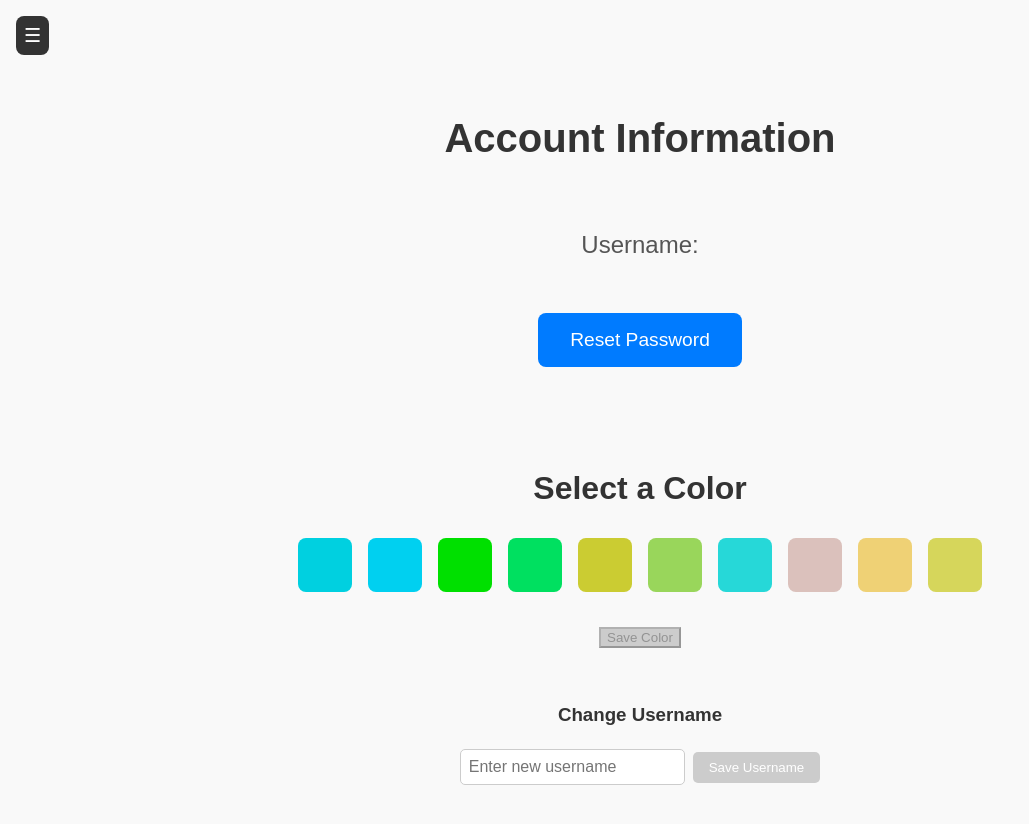
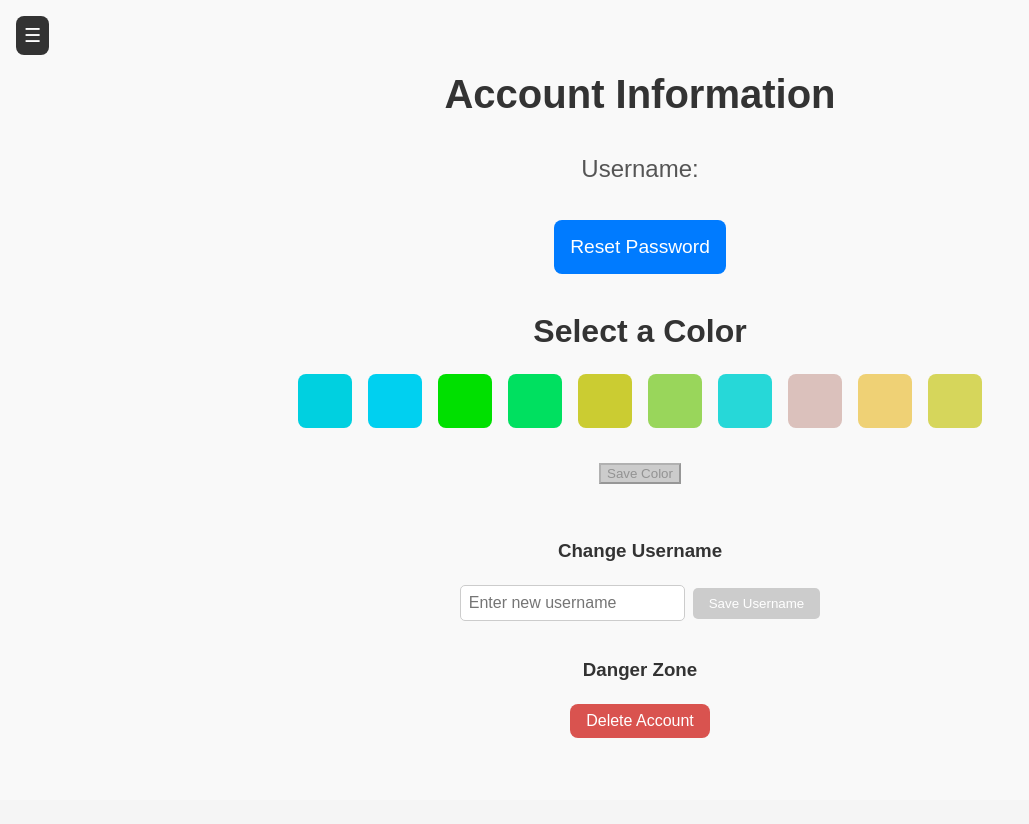
Before and after one commit to coloredinchris/database-chatroom, a React (Create React App) app: page /account in a window 1280 px wide. Shown: the top 824 px of the page, without its empty margins (0-1029 px from the left). After the commit the page ends 800 px from the top, so only its background shows below. Built offline with nearby package versions, Linux system fonts and the light colour scheme; no server answers.

Commit message:
delete account moved to account page

```diff
--- a/src/pages/Account.js
+++ b/src/pages/Account.js
@@ -12,6 +12,8 @@ const Account = ({ username }) => {
     const [selectedColor, setSelectedColor] = useState("");
     const [newUsername, setNewUsername] = useState("");
     const [isModerator, setIsModerator] = useState(false);
+    const [showDeleteOverlay, setShowDeleteOverlay] = useState(false);
+    const [confirmationInput, setConfirmationInput] = useState("");
     const navigate = useNavigate();
 
     useEffect(() => {
@@ -36,7 +38,7 @@ const Account = ({ username }) => {
         }
 
         const confirmed = window.confirm(`Are you sure you want to change your username to "${newUsername}"? You will be logged out afterward.`);
-        if (!confirmed) return; // user canceled
+        if (!confirmed) return;
 
         try {
             const res = await fetch("http://localhost:5000/change-username", {
@@ -50,13 +52,11 @@ const Account = ({ username }) => {
             if (res.ok) {
                 alert("Username updated successfully! You will now be logged out.");
 
-            // After successful username change, force logout
                 await fetch("http://localhost:5000/logout", {
                     method: "POST",
                     credentials: "include",
                 });
 
-            // Now redirect to login page
                 navigate("/login");
             } else {
                 alert(data.error || "Failed to update username.");
@@ -66,7 +66,6 @@ const Account = ({ username }) => {
             alert("Something went wrong.");
         }
     };
-
 
     const handleResetPassword = () => {
         navigate("/forgot-password");
@@ -89,6 +88,32 @@ const Account = ({ username }) => {
         } catch (err) {
             console.error("Error updating color:", err);
             alert("An error occurred while updating the color.");
+        }
+    };
+
+    const handleDeleteAccount = async () => {
+        if (confirmationInput.trim() !== username) {
+            alert("Username does not match. Please type your username exactly as it appears.");
+            return;
+        }
+
+        try {
+            const response = await fetch("http://localhost:5000/delete-user", {
+                method: "DELETE",
+                credentials: "include",
+            });
+
+            const data = await response.json();
+            if (response.ok) {
+                alert(data.message);
+                localStorage.removeItem("username");
+                navigate("/register");
+            } else {
+                alert(data.error || "Failed to delete account.");
+            }
+        } catch (err) {
+            console.error("Error deleting account:", err);
+            alert("An error occurred while deleting the account.");
         }
     };
 
@@ -118,6 +143,7 @@ const Account = ({ username }) => {
                     Save Color
                 </button>
             </div>
+
             <div className="username-change">
                 <h3>Change Username</h3>
                 <input
@@ -129,6 +155,8 @@ const Account = ({ username }) => {
                 <button onClick={handleUsernameChange} disabled={!newUsername}>
                     Save Username
                 </button>
+            </div>
+
             {isModerator && (
                 <div className="manage-users-section">
                     <h3>Moderation</h3>
@@ -137,7 +165,42 @@ const Account = ({ username }) => {
                     </Link>
                 </div>
             )}
+
+            {/* DELETE ACCOUNT Button */}
+            <div className="delete-account-section">
+                <h3>Danger Zone</h3>
+                <button
+                    onClick={() => setShowDeleteOverlay(true)}
+                    className="delete-account-button"
+                >
+                    Delete Account
+                </button>
             </div>
+
+            {/* DELETE ACCOUNT OVERLAY */}
+            {showDeleteOverlay && (
+                <div className="delete-confirmation-overlay">
+                    <div className="delete-confirmation">
+                        <h3>Confirm Account Deletion</h3>
+                        <p>Type your username to confirm:</p>
+                        <input
+                            type="text"
+                            placeholder="Enter your username"
+                            value={confirmationInput}
+                            onChange={(e) => setConfirmationInput(e.target.value)}
+                        />
+                        <button onClick={handleDeleteAccount} className="confirm-delete-button">
+                            Confirm Delete
+                        </button>
+                        <button
+                            onClick={() => setShowDeleteOverlay(false)}
+                            className="cancel-delete-button"
+                        >
+                            Cancel
+                        </button>
+                    </div>
+                </div>
+            )}
         </div>
     );
 };
--- a/src/styles/Account.css
+++ b/src/styles/Account.css
@@ -1,5 +1,5 @@
 .account-page {
-    padding: 2rem;
+    padding: 0 1rem 0 1rem;;
     text-align: center;
     font-family: Arial, sans-serif;
     background-color: #f9f9f9;
@@ -11,26 +11,25 @@
 }
 
 .account-page h1 {
-    font-size: 2.5rem; /* Scales with screen size */
+    font-size: 2.5rem;
     color: #333;
-    margin-bottom: 2rem;
+    margin: 0;
 }
 
 .account-page p {
-    font-size: 1.5rem; /* Scales with screen size */
+    font-size: 1.5rem;
     color: #555;
-    margin-bottom: 3rem;
+    margin-bottom: 2rem;
 }
 
 .reset-password-button {
     background-color: #007bff;
     color: white;
     border: none;
-    padding: 1rem 2rem; /* Scales with screen size */
-    font-size: 1.2rem; /* Scales with screen size */
+    padding: 1rem 1rem;
+    font-size: 1.2rem;
     border-radius: 0.5rem;
     cursor: pointer;
-    margin-bottom: 2rem;
     transition: background-color 0.3s ease;
 }
 
@@ -44,9 +43,9 @@
 }
 
 .color-selection h3 {
-    font-size: 2rem; /* Scales with screen size */
+    margin: 0;
+    font-size: 2rem;
     color: #333;
-    margin-bottom: 1.5rem;
 }
 
 .color-options {
@@ -95,8 +94,8 @@ button:not(:disabled):hover {
     background-color: #28a745;
     color: white;
     border: none;
-    padding: 1rem 2rem; /* Scales with screen size */
-    font-size: 1.2rem; /* Scales with screen size */
+    padding: 1rem 2rem;
+    font-size: 1.2rem;
     border-radius: 0.5rem;
     cursor: pointer;
     margin-top: 2rem;
@@ -152,9 +151,82 @@ button:not(:disabled):hover {
     color: white;
     text-decoration: none;
     border-radius: 8px;
-    margin-top: 10px;
   }
 
   .manage-users-button:hover {
     background-color: #00B0C0;
   }
+
+  .delete-account-section {
+    padding-top: 1rem;
+}
+
+/* Overlay for Delete Confirmation */
+.delete-confirmation-overlay {
+    position: fixed;
+    top: 0;
+    left: 0;
+    width: 100vw;
+    height: 100vh;
+    background-color: rgba(0, 0, 0, 0.5); /* Dimmed background */
+    display: flex;
+    justify-content: center;
+    align-items: center;
+    z-index: 2000;
+}
+
+.delete-confirmation {
+    background-color: white;
+    padding: 2rem;
+    border-radius: 0.5rem;
+    box-shadow: 0 0.4rem 0.6rem rgba(0, 0, 0, 0.2);
+    text-align: center;
+    width: 20rem; /* Fixed width for the confirmation box */
+}
+
+.delete-confirmation input {
+    padding: 0.5rem;
+    font-size: 1rem;
+    border: 1px solid #ccc;
+    border-radius: 0.5rem;
+    width: 100%; /* Full width input */
+    margin-bottom: 1rem;
+}
+
+.confirm-delete-button,
+.cancel-delete-button {
+    background-color: #d9534f;
+    color: white;
+    font-size: 1rem;
+    padding: 0.5rem 1rem;
+    border-radius: 0.5rem;
+    border: none;
+    cursor: pointer;
+    transition: background-color 0.2s ease;
+    width: 100%; /* Match the width of other buttons */
+    margin-bottom: 0.5rem;
+}
+
+.delete-account-button {
+    background-color: #d9534f;
+    color: white;
+    font-size: 1rem;
+    padding: 0.5rem 1rem;
+    border-radius: 0.5rem;
+    border: none;
+    cursor: pointer;
+    transition: background-color 0.2s ease;
+    width: 100%; /* Match the width of other buttons */
+}
+
+.confirm-delete-button:hover {
+    background-color: #c9302c;
+}
+
+.cancel-delete-button {
+    background-color: #6c757d;
+}
+
+.cancel-delete-button:hover {
+    background-color: #5a6268;
+}
--- a/src/styles/HamburgerMenu.css
+++ b/src/styles/HamburgerMenu.css
@@ -80,81 +80,6 @@
     background-color: var(--translucent-river-teal);
 }
 
-/* Delete Account Button */
-.delete-account-button {
-    background-color: #d9534f;
-    color: white;
-    font-size: 1rem;
-    padding: 0.5rem 1rem;
-    border-radius: 0.5rem;
-    border: none;
-    cursor: pointer;
-    transition: background-color 0.2s ease;
-    width: 100%; /* Match the width of other buttons */
-}
-
-.delete-account-button:hover {
-    background-color: #c9302c;
-}
-
-/* Overlay for Delete Confirmation */
-.delete-confirmation-overlay {
-    position: fixed;
-    top: 0;
-    left: 0;
-    width: 100vw;
-    height: 100vh;
-    background-color: rgba(0, 0, 0, 0.5); /* Dimmed background */
-    display: flex;
-    justify-content: center;
-    align-items: center;
-    z-index: 2000;
-}
-
-.delete-confirmation {
-    background-color: white;
-    padding: 2rem;
-    border-radius: 0.5rem;
-    box-shadow: 0 0.4rem 0.6rem rgba(0, 0, 0, 0.2);
-    text-align: center;
-    width: 20rem; /* Fixed width for the confirmation box */
-}
-
-.delete-confirmation input {
-    padding: 0.5rem;
-    font-size: 1rem;
-    border: 1px solid #ccc;
-    border-radius: 0.5rem;
-    width: 100%; /* Full width input */
-    margin-bottom: 1rem;
-}
-
-.confirm-delete-button,
-.cancel-delete-button {
-    background-color: #d9534f;
-    color: white;
-    font-size: 1rem;
-    padding: 0.5rem 1rem;
-    border-radius: 0.5rem;
-    border: none;
-    cursor: pointer;
-    transition: background-color 0.2s ease;
-    width: 100%; /* Match the width of other buttons */
-    margin-bottom: 0.5rem;
-}
-
-.confirm-delete-button:hover {
-    background-color: #c9302c;
-}
-
-.cancel-delete-button {
-    background-color: #6c757d;
-}
-
-.cancel-delete-button:hover {
-    background-color: #5a6268;
-}
-
 .back-to-chatroom-button {
     background-color: #4caf50;
     color: white;
```
Also changed, not shown: src/components/HamburgerMenu.js (+1 -59 lines). Lines whose indentation alone changed are shown as unchanged.
